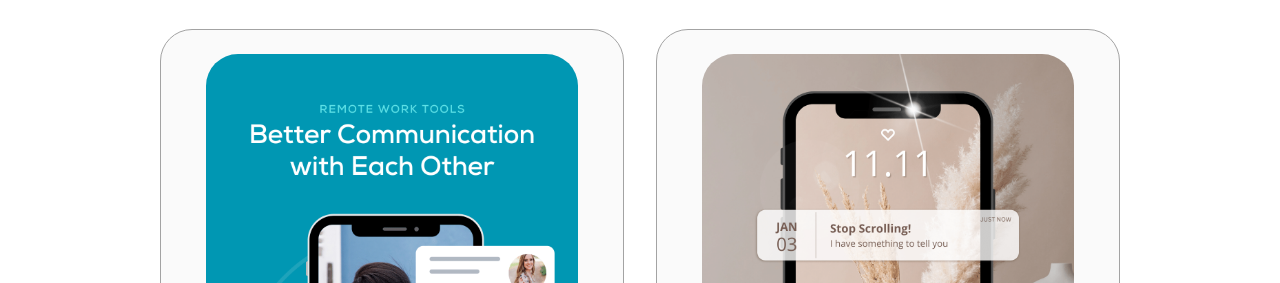
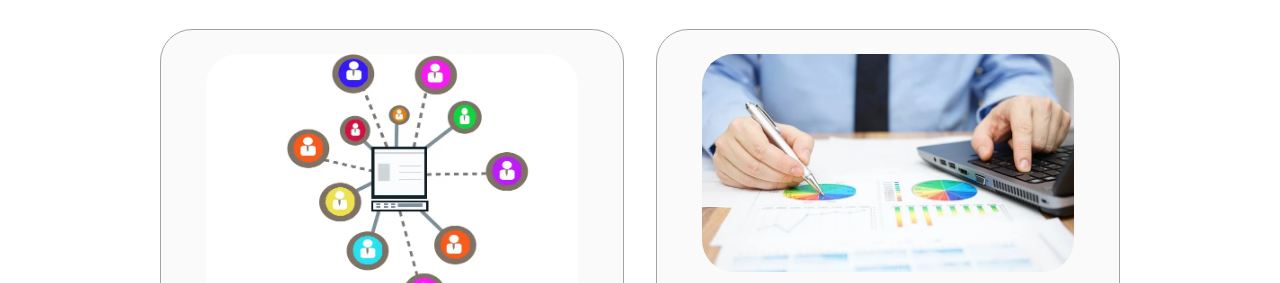
Before and after one commit to kailasdumane/Personal-Portfolio, a plain HTML site: page index.html in a window 1280 px wide. Shown: the part 2564-2847 px from the top of the page. Drawn offline with Linux system fonts and the light colour scheme.

Commit message:
proejct1-2 images changed

```diff
--- a/index.html
+++ b/index.html
@@ -298,7 +298,7 @@
           <div class="details-container color-container">
             <div class="article-container">
               <img
-                src="./assets/project-1.png"
+                src="./assets/Contact-manager.webp"
                 alt="Contact Manager App"
                 class="project-img"
               />
@@ -322,7 +322,7 @@
           <div class="details-container color-container">
             <div class="article-container">
               <img
-                src="./assets/project-2.png"
+                src="./assets/portfolio.webp"
                 alt="Project 2"
                 class="project-img"
               />
```
Also changed, not shown: assets/Contact-manager.webp (added), assets/cma.jpg (added), assets/portfolio.webp (added).
